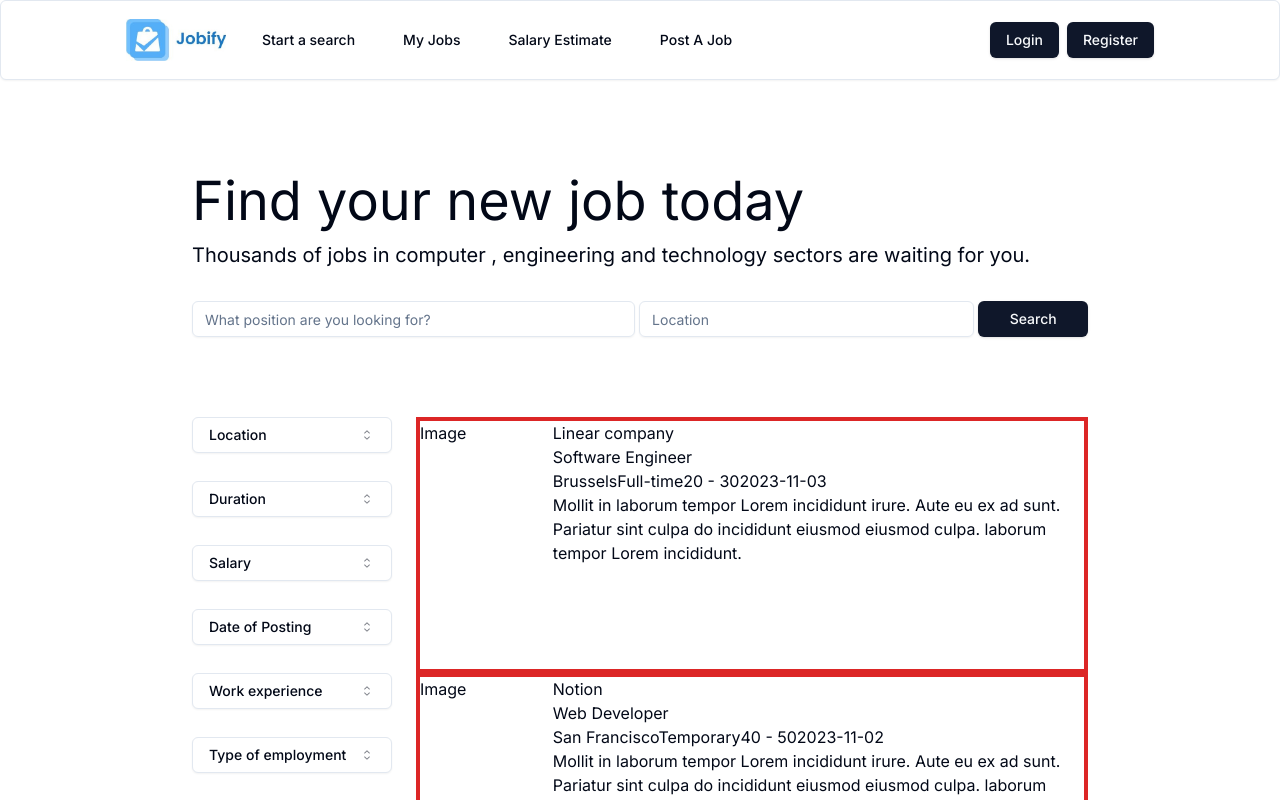
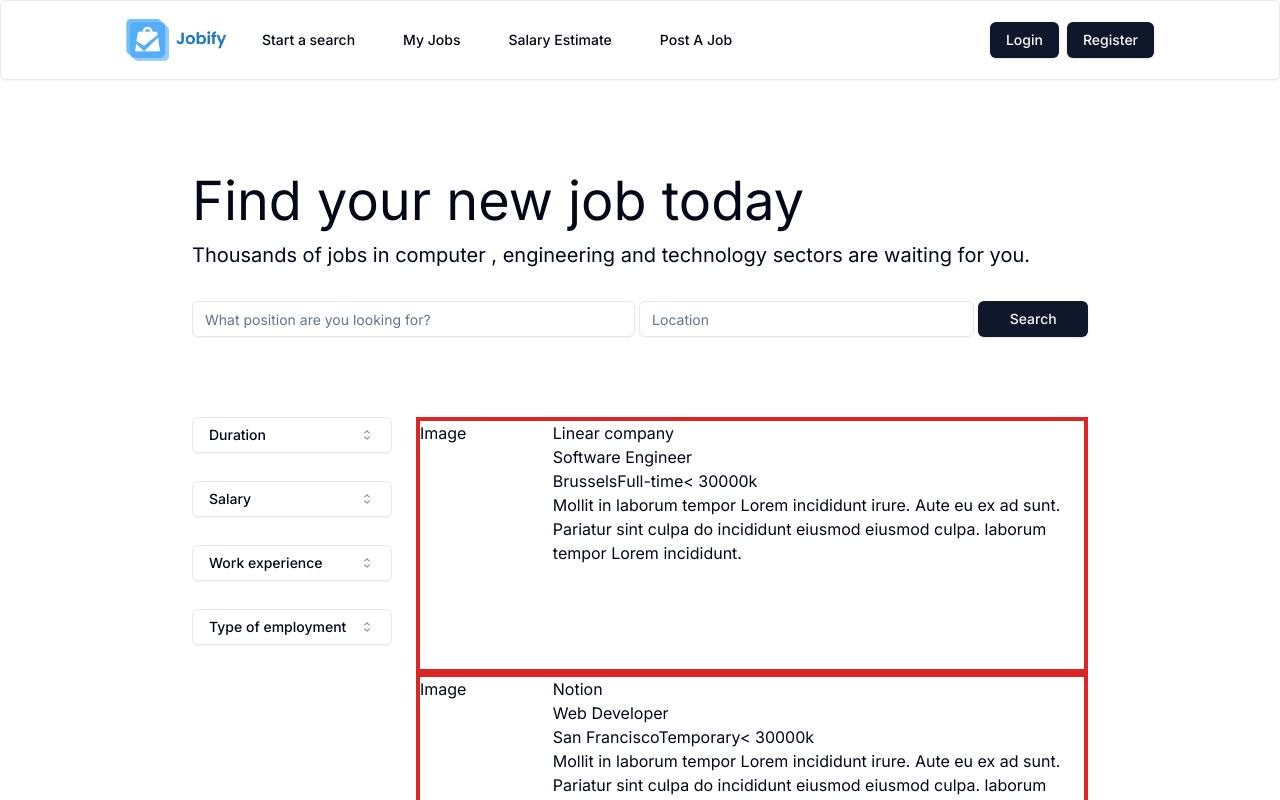
Before and after one commit to Swaraj07082/Jobify, a Next.js app: page / in a window 1280 px wide. Shown: the top 800 px of the page. Built offline with nearby package versions, Linux system fonts and the light colour scheme.

Commit message:
Filtration Complete

```diff
--- a/public/jobs.json
+++ b/public/jobs.json
@@ -4,11 +4,9 @@
       "companyName": "Linear company",
       "jobTitle": "Software Engineer",
       "companyLogo": "/images/Linear.png",
-      "minPrice": "20",
-      "maxPrice": "30",
+      "salary": "< 30000k",
       "salaryType": "Yearly",
       "jobLocation": "Brussels",
-      "postingDate": "2023-11-03",
       "experienceLevel": "Any experience",
       "employmentType": "Full-time",
       "description": "Mollit in laborum tempor Lorem incididunt irure. Aute eu ex ad sunt. Pariatur sint culpa do incididunt eiusmod eiusmod culpa. laborum tempor Lorem incididunt."
@@ -18,11 +16,9 @@
       "companyName": "Notion",
       "jobTitle": "Web Developer",
       "companyLogo": "/images/Notion.png",
-      "minPrice": "40",
-      "maxPrice": "50",
+      "salary": "< 30000k",
       "salaryType": "Yearly",
       "jobLocation": "San Francisco",
-      "postingDate": "2023-11-02",
       "experienceLevel": "Internship",
       "employmentType": "Temporary",
       "description": "Mollit in laborum tempor Lorem incididunt irure. Aute eu ex ad sunt. Pariatur sint culpa do incididunt eiusmod eiusmod culpa. laborum tempor Lorem incididunt."
@@ -32,11 +28,9 @@
       "companyName": "Spline studio",
       "jobTitle": "Data Scientist",
       "companyLogo": "/images/Spline.png",
-      "minPrice": "40",
-      "maxPrice": "50",
+      "salary": "< 100000k",
       "salaryType": "Yearly",
       "jobLocation": "Seattle",
-      "postingDate": "2023-10-28",
       "experienceLevel": "Any experience",
       "employmentType": "Full-time",
       "description": "Mollit in laborum tempor Lorem incididunt irure. Aute eu ex ad sunt. Pariatur sint culpa do incididunt eiusmod eiusmod culpa. laborum tempor Lorem incididunt."
@@ -46,11 +40,9 @@
       "companyName": "Raycast corp",
       "jobTitle": "UI/UX Designer",
       "companyLogo": "/images/Raycast.png",
-      "minPrice": "40",
-      "maxPrice": "50",
+      "salary": "< 50000k",
       "salaryType": "Monthly",
       "jobLocation": "London",
-      "postingDate": "2023-10-05",
       "experienceLevel": "Work remotely",
       "employmentType": "Part-time",
       "description": "Mollit in laborum tempor Lorem incididunt irure. Aute eu ex ad sunt. Pariatur sint culpa do incididunt eiusmod eiusmod culpa. laborum tempor Lorem incididunt."
@@ -60,11 +52,9 @@
       "companyName": "Loom",
       "jobTitle": "Frontend Developer",
       "companyLogo": "/images/Loom.png",
-      "minPrice": "50",
-      "maxPrice": "75",
+      "salary": "< 80000k",
       "salaryType": "Yearly",
       "jobLocation": "London",
-      "postingDate": "2023-10-28",
       "experienceLevel": "Intership",
       "employmentType": "Full-time",
       "description": "Mollit in laborum tempor Lorem incididunt irure. Aute eu ex ad sunt. Pariatur sint culpa do incididunt eiusmod eiusmod culpa. laborum tempor Lorem incididunt."
@@ -74,11 +64,9 @@
       "companyName": "Trainline group",
       "jobTitle": "DevOps Engineer",
       "companyLogo": "/images/Trainline.png",
-      "minPrice": "80",
-      "maxPrice": "120",
+      "salary": "< 100000k",
       "salaryType": "Yearly",
       "jobLocation": "Boston",
-      "postingDate": "2023-10-05",
       "experienceLevel": "Intership",
       "employmentType": "Temporary",
       "description": "Mollit in laborum tempor Lorem incididunt irure. Aute eu ex ad sunt. Pariatur sint culpa do incididunt eiusmod eiusmod culpa. laborum tempor Lorem incididunt."
--- a/src/Components/Main.tsx
+++ b/src/Components/Main.tsx
@@ -8,9 +8,9 @@ import GenericRadioGroup from "./generic/GenericRadioGroup";
 
 import { Joan } from "next/font/google";
 import StateContext from "@/Context/StateContext";
-import { BannerProps, MainProps } from "./types/BannerProps";
+import { BannerProps} from "./types/BannerProps";
 
-export default function Main({ Jobs, filtereddata }: MainProps) {
+export default function Main({ Jobs , query ,setquery , location , setlocation}: BannerProps) {
   // console.log(Location)
   // console.log(Jobs)
 
@@ -20,6 +20,50 @@ export default function Main({ Jobs, filtereddata }: MainProps) {
   const { workExps, setworkexps } = React.useContext(StateContext);
   const { emps, setemps } = React.useContext(StateContext);
   const { durations, setdurations } = React.useContext(StateContext);
+
+   // console.log(query.toLowerCase().split(" ").join(""))
+   const filtereddata = Jobs.filter(
+    (item) =>
+      // item.jobTitle.toLocaleLowerCase().indexOf(query.toLowerCase()) !== -1
+      item.jobTitle
+        .toLowerCase()
+        .split(" ")
+        .join("")
+        .includes(query.toLowerCase().split(" ").join("")) &&
+      item.jobLocation
+        .toLowerCase()
+        .split(" ")
+        .join("")
+        .includes(location.toLowerCase().split(" ").join("")) &&
+
+        item.salaryType
+        .toLowerCase()
+        .split(" ")
+        .join("")
+        .includes(durations.toLowerCase().split(" ").join("")) &&
+
+        item.experienceLevel
+        .toLowerCase()
+        .split(" ")
+        .join("")
+        .includes(workExps.toLowerCase().split(" ").join("")) &&
+
+
+        item.employmentType
+        .toLowerCase()
+        .split(" ")
+        .join("")
+        .includes(emps.toLowerCase().split(" ").join(""))&&
+
+        item.salary
+        .toLowerCase()
+        .split(" ")
+        .join("")
+        .includes(salaries.toLowerCase().split(" ").join(""))
+  );
+
+
+  console.log(filtereddata);
 
   return (
     <div className={cn("flex ml-48 mr-48 mt-20 ")}>
@@ -141,9 +185,7 @@ export default function Main({ Jobs, filtereddata }: MainProps) {
 
               <span>{item.jobLocation}</span>
               <span>{item.employmentType}</span>
-              <span>{`${item.minPrice} - ${item.maxPrice}`}</span>
-              <span>{item.postingDate}</span>
-
+              <span>{item.salary}</span>
               <div>{item.description}</div>
             </div>
           </div>
--- a/src/Components/generic/GenericComboBox.tsx
+++ b/src/Components/generic/GenericComboBox.tsx
@@ -59,7 +59,7 @@ export function GenericComboBox({
 
   return (
     <>
-      <Popover open={open} onOpenChange={setOpen}>
+      {/* <Popover open={open} onOpenChange={setOpen}>
         <PopoverTrigger asChild>
           <Button
             variant="outline"
@@ -104,7 +104,7 @@ export function GenericComboBox({
             </CommandGroup>
           </Command>
         </PopoverContent>
-      </Popover>
+      </Popover> */}
 
       <Popover open={open2} onOpenChange={setOpen2}>
         <PopoverTrigger asChild>
@@ -197,7 +197,7 @@ export function GenericComboBox({
           </Command>
         </PopoverContent>
       </Popover>
-
+{/*
       <Popover open={open4} onOpenChange={setOpen4}>
         <PopoverTrigger asChild>
           <Button
@@ -214,7 +214,7 @@ export function GenericComboBox({
         </PopoverTrigger>
         <PopoverContent className="w-[200px] h-48 p-0">
           <Command>
-            {/* <CommandInput placeholder={`Search ${title[2]}...`} className="h-9" /> */}
+            <CommandInput placeholder={`Search ${title[2]}...`} className="h-9" />
             <CommandEmpty>No framework found.</CommandEmpty>
             <CommandGroup>
               <CommandList>
@@ -244,7 +244,7 @@ export function GenericComboBox({
             </CommandGroup>
           </Command>
         </PopoverContent>
-      </Popover>
+      </Popover> */}
 
       <Popover open={open5} onOpenChange={setOpen5}>
         <PopoverTrigger asChild>
--- a/src/Components/types/BannerProps.ts
+++ b/src/Components/types/BannerProps.ts
@@ -6,21 +6,18 @@ export interface BannerProps {
   setlocation: React.Dispatch<React.SetStateAction<string>>;
 }
 
-export interface MainProps {
-  Jobs: Jobs[];
-  filtereddata: Jobs[];
-}
+// export interface MainProps {
+//   Jobs: Jobs[];
+// }
 
 export interface Jobs {
   id: number;
   companyName: string;
   jobTitle: string;
   companyLogo: string;
-  minPrice: string;
-  maxPrice: string;
+  salary : string;
   salaryType: string;
   jobLocation: string;
-  postingDate: string;
   experienceLevel: string;
   employmentType: string;
   description: string;
--- a/src/app/page.tsx
+++ b/src/app/page.tsx
@@ -15,7 +15,7 @@ export default function Home() {
     const getdata = async () => {
       const data = await fetch("jobs.json");
       const parsedata = await data.json();
-      // console.log(parsedata);
+      console.log(parsedata);
       SetJobs(parsedata);
     };
     getdata();
@@ -29,22 +29,7 @@ export default function Home() {
 
   // console.log(Jobs);
 
-  // console.log(query.toLowerCase().split(" ").join(""))
-  const filtereddata = Jobs.filter(
-    (item) =>
-      // item.jobTitle.toLocaleLowerCase().indexOf(query.toLowerCase()) !== -1
-      item.jobTitle
-        .toLowerCase()
-        .split(" ")
-        .join("")
-        .includes(query.toLowerCase().split(" ").join("")) &&
-      item.jobLocation
-        .toLowerCase()
-        .split(" ")
-        .join("")
-        .includes(location.toLowerCase().split(" ").join(""))
-  );
-  console.log(filtereddata);
+
 
   return (
     <>
@@ -57,7 +42,8 @@ export default function Home() {
           location={location}
           setlocation={setlocation}
         />
-        <Main Jobs={Jobs} filtereddata={filtereddata} />
+        <Main Jobs={Jobs} query={query} setquery={setquery}  location={location}
+          setlocation={setlocation} />
       </StateContextProvider>
     </>
   );
```
